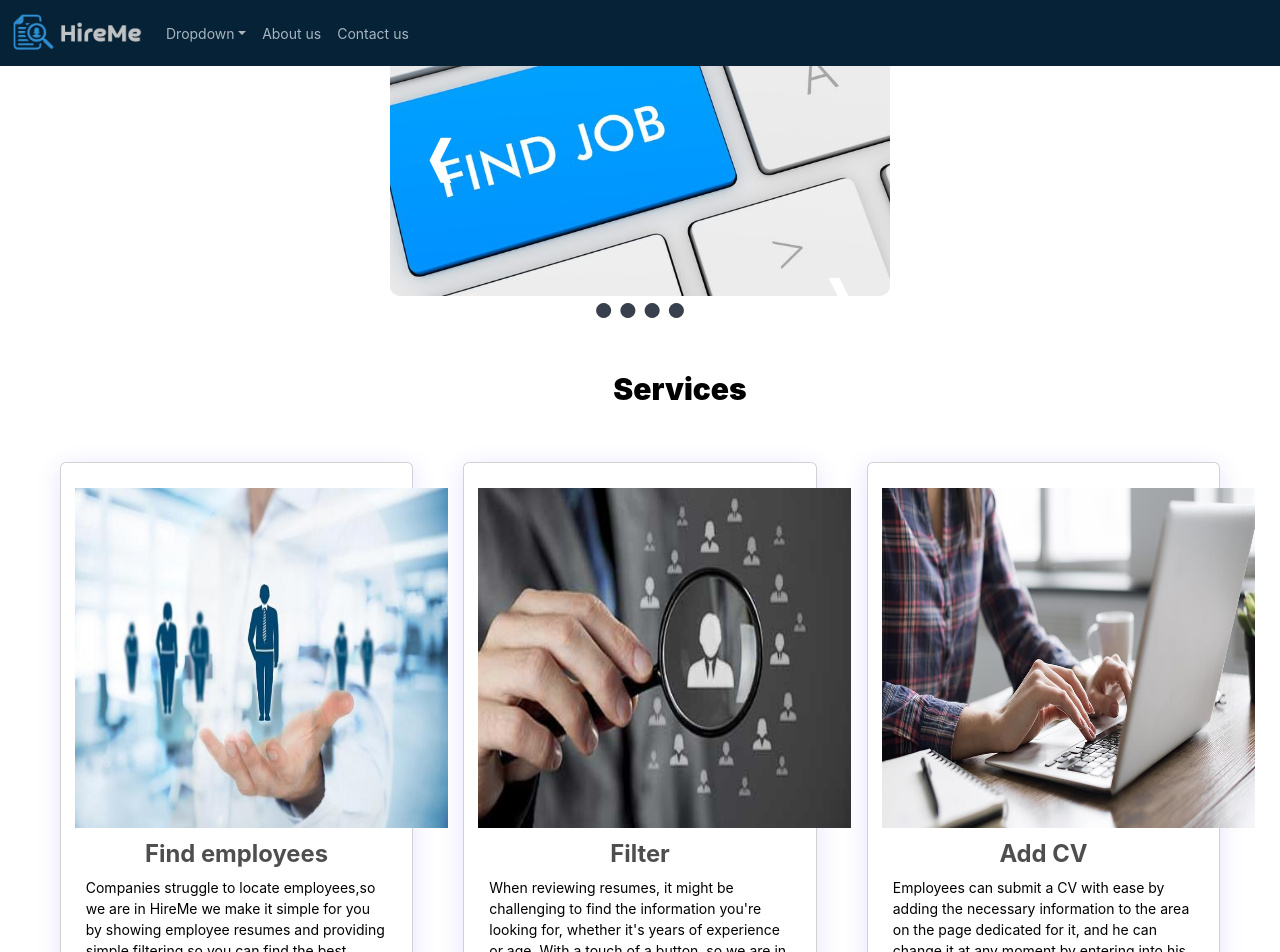
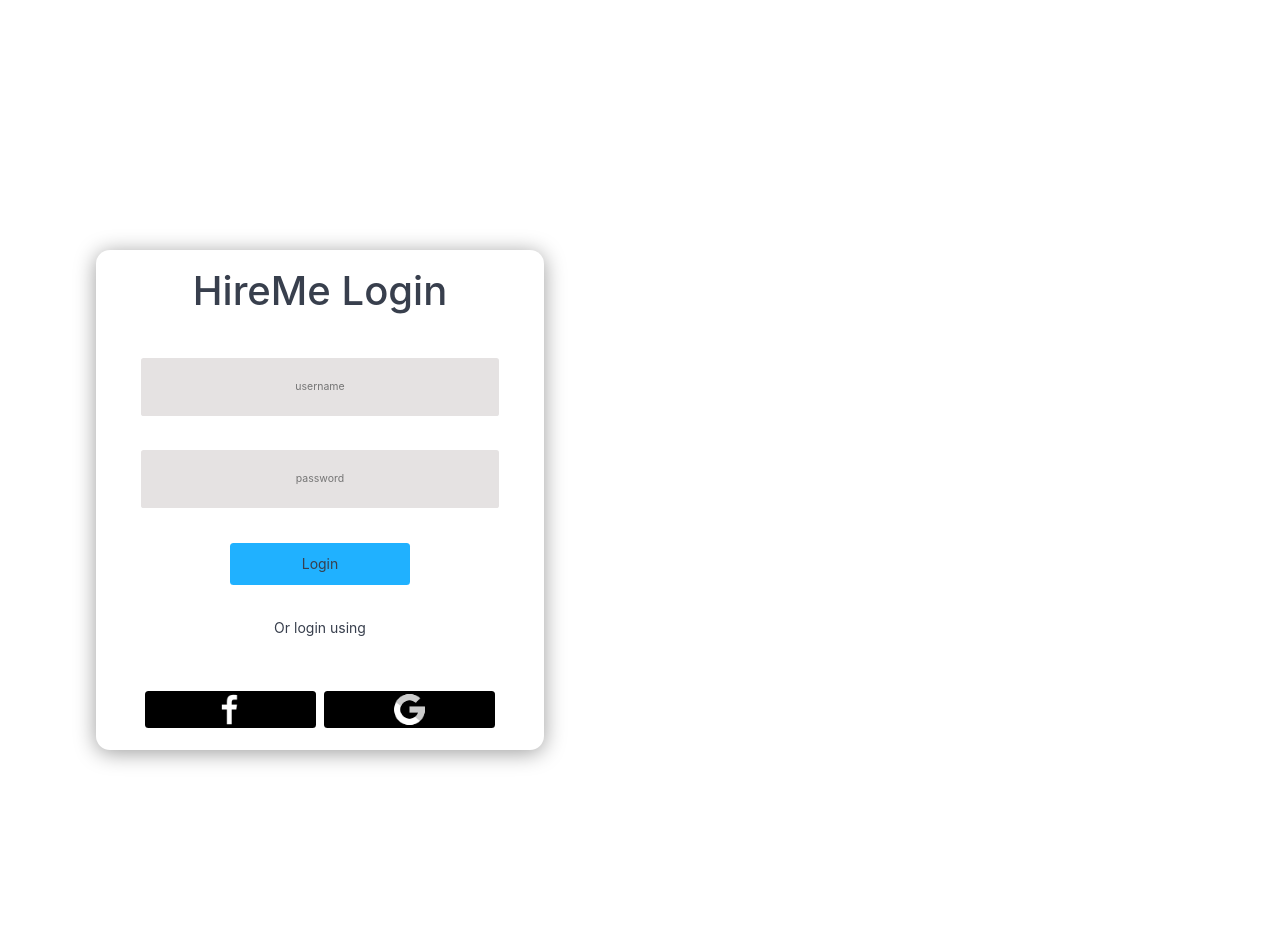
Before and after one commit to Namroutii/job-app-cap, a React (Create React App) app in the folder job-app/: page /login in a window 1280 px wide. Shown: the top 952 px of the page. Built offline with nearby package versions, Linux system fonts and the light colour scheme.

Commit message:
fixing details

```diff
--- a/job-app/src/App.js
+++ b/job-app/src/App.js
@@ -2,7 +2,7 @@ import "./App.css";
 import Home from "./pages/home/Home";
 function App() {
   return (
-    <div >
+    <div>
       <Home />
     </div>
   );
--- a/job-app/src/components/services/Services.js
+++ b/job-app/src/components/services/Services.js
@@ -6,7 +6,7 @@ const Services = () => {
     <section className="cards" id="services">
       <h1 class="title">Services</h1>
       <div className="content">
-        <Link to="/add-cv" className="services-links">
+        <Link to="/get-cv" className="services-links">
           <div className="card">
             <div className="imag">
               <img src="./images/find.jpg" alt="..."></img>
@@ -40,7 +40,7 @@ const Services = () => {
             </div>
           </div>
         </Link>
-        <Link to="/get-cv" className="services-links">
+        <Link to="/add-cv" className="services-links">
           <div className="card">
             <div className="imag">
               <img src="./images/cv.jpg" alt="..."></img>
--- a/job-app/src/components/services/ServicesStyle.css
+++ b/job-app/src/components/services/ServicesStyle.css
@@ -34,9 +34,7 @@
 }
 
 .card img {
-
-    margin-left: -11px;
-    width: 373px;
+    width: 100%;
     height: 340px;
 }
 .card h2{
--- a/job-app/src/index.js
+++ b/job-app/src/index.js
@@ -8,7 +8,7 @@ import { BrowserRouter, Routes, Route } from "react-router-dom";
 import Home from "./pages/home/Home";
 import AddCV from "./pages/addCV/AddCV";
 import Get from "./pages/getCV/GetCV";
-
+import Login from "./pages/login/Login";
 const root = ReactDOM.createRoot(document.getElementById("root"));
 root.render(
   <React.StrictMode>
@@ -17,8 +17,8 @@ root.render(
         <Route path="/home" index element={<Home />} />
         <Route path="/add-cv" element={<AddCV />} />
         <Route path="/get-cv" element={<Get />} />
+        <Route path="/login" element={<Login />} />
       </Routes>
-      <App />
     </BrowserRouter>
   </React.StrictMode>
 );
--- a/job-app/src/pages/login/Login.js
+++ b/job-app/src/pages/login/Login.js
@@ -0,0 +1,10 @@
+import LoginForm from "../../components/login/loginform";
+
+function Login() {
+  return (
+    <div className="login-page">
+      <LoginForm />
+    </div>
+  );
+}
+export default Login;
```
